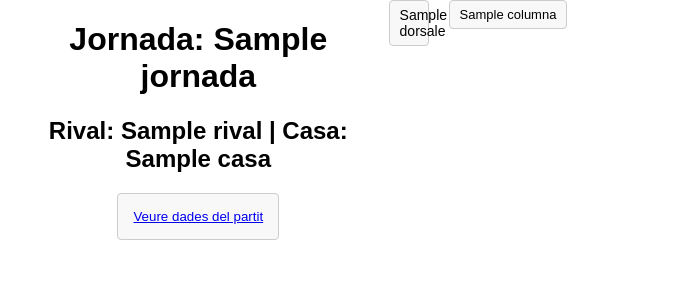
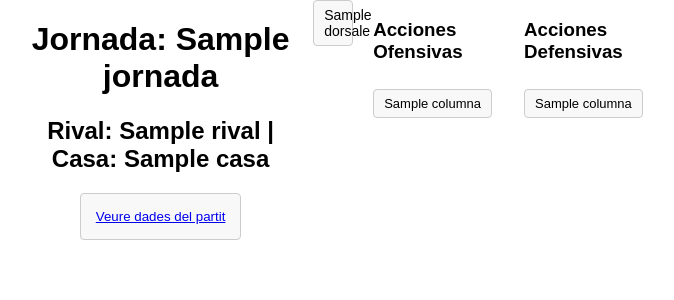
Before and after one commit to rnavaforns/futsalstats, a FastAPI app: template app/templates/partido.html in a window 1280 px wide. Shown: the top 300 px of the page, without its empty margins (162-836 px from the left). Run offline with FastAPI, Linux system fonts and the light colour scheme; the template is opened without the code that fills it: most values are stand-ins (such as "Sample title", 1, 10 or a date in 2020).

Commit message:
Separar accions

```diff
--- a/app/main.py
+++ b/app/main.py
@@ -53,12 +53,28 @@
 @app.get("/partido/{jornada}")
 def view_partido(request: Request, jornada: int, db: Session = Depends(get_db)):
     partido = db.query(StatsTemporada).filter_by(jornada=jornada).first()
+
+    ofensivas_keywords = ["gol_favor", "xut_fora", "xut_porta", "corner", "perdua_zona_1", "perdua_zona_2", "perdua_zona_3", "faltes_favor", "xut_favor_interceptat", "assistencia", "disputa_perduda", "disputa_guanyada", "doble_favor_marcat", "corner_marcat", "corner_no_marcat", "corner_no_finalitzat", "regat_favor"]
+    defensivas_keywords = ["gol_contra", "xut_fora_contra", "xut_porta_contra", "corner_contra", "recuperacio_zona_1", "recuperacio_zona_2", "recuperacio_zona_3", "faltes_contra", "aturades", "passe_interceptat", "xut_contra_interceptat", "doble_enncaixat", "doble_aturat", "regat_contra"]
+
+    columnas_ofensivas = []
+    columnas_defensivas = []
+
     columnas = [c.name for c in sqlalchemy.inspect(StatsTemporada).c if c.name not in ["jornada", "rival", "casa"]]
+    for col in columnas:
+        if any(k in col.lower() for k in ofensivas_keywords):
+           columnas_ofensivas.append(col)
+        elif any(k in col.lower() for k in defensivas_keywords):
+            columnas_defensivas.append(col)
+        else:
+            columnas_defensivas.append(col)
+
     dorsales = [row.dorsal for row in db.query(Jugador.dorsal).all()]
     return templates.TemplateResponse("partido.html", {
         "request": request,
         "jornada": jornada,
-        "columnas": columnas,
+        "columnas_ofensivas": columnas_ofensivas,
+        "columnas_defensivas": columnas_defensivas,
         "dorsales": dorsales,
         "rival": partido.rival,
         "casa": "Sí" if partido.casa else "No"
--- a/app/templates/partido.html
+++ b/app/templates/partido.html
@@ -27,13 +27,27 @@
     </div>
 
     <!-- Action buttons -->
+   <div class="acciones-container" style="display: flex; gap: 2rem;">
+    <!-- Columna ofensiva -->
     <div class="acciones">
-        {% for columna in columnas %}
+        <h3>Acciones Ofensivas</h3>
+        {% for columna in columnas_ofensivas %}
         <button class="accion-button action-button" data-action="{{ columna }}">
             {{ columna.replace('_', ' ').capitalize() }}
         </button>
         {% endfor %}
     </div>
+
+    <!-- Columna defensiva -->
+    <div class="acciones">
+        <h3>Acciones Defensivas</h3>
+        {% for columna in columnas_defensivas %}
+        <button class="accion-button action-button" data-action="{{ columna }}">
+            {{ columna.replace('_', ' ').capitalize() }}
+        </button>
+        {% endfor %}
+    </div>
+</div>
 
     <div class="mensaje" id="mensaje"></div>
 
```
Also changed, not shown: app/models.py (+30 -1 lines).
